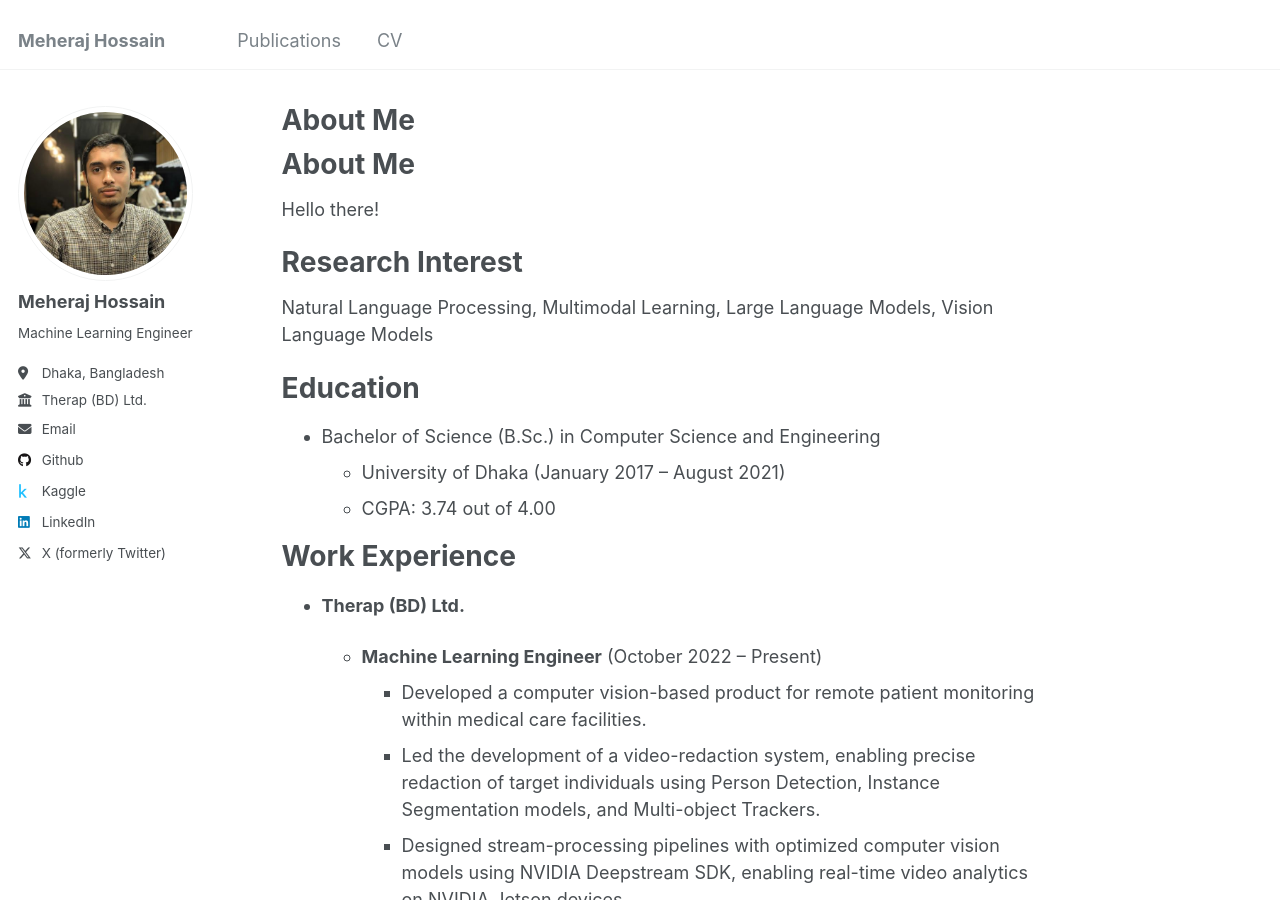
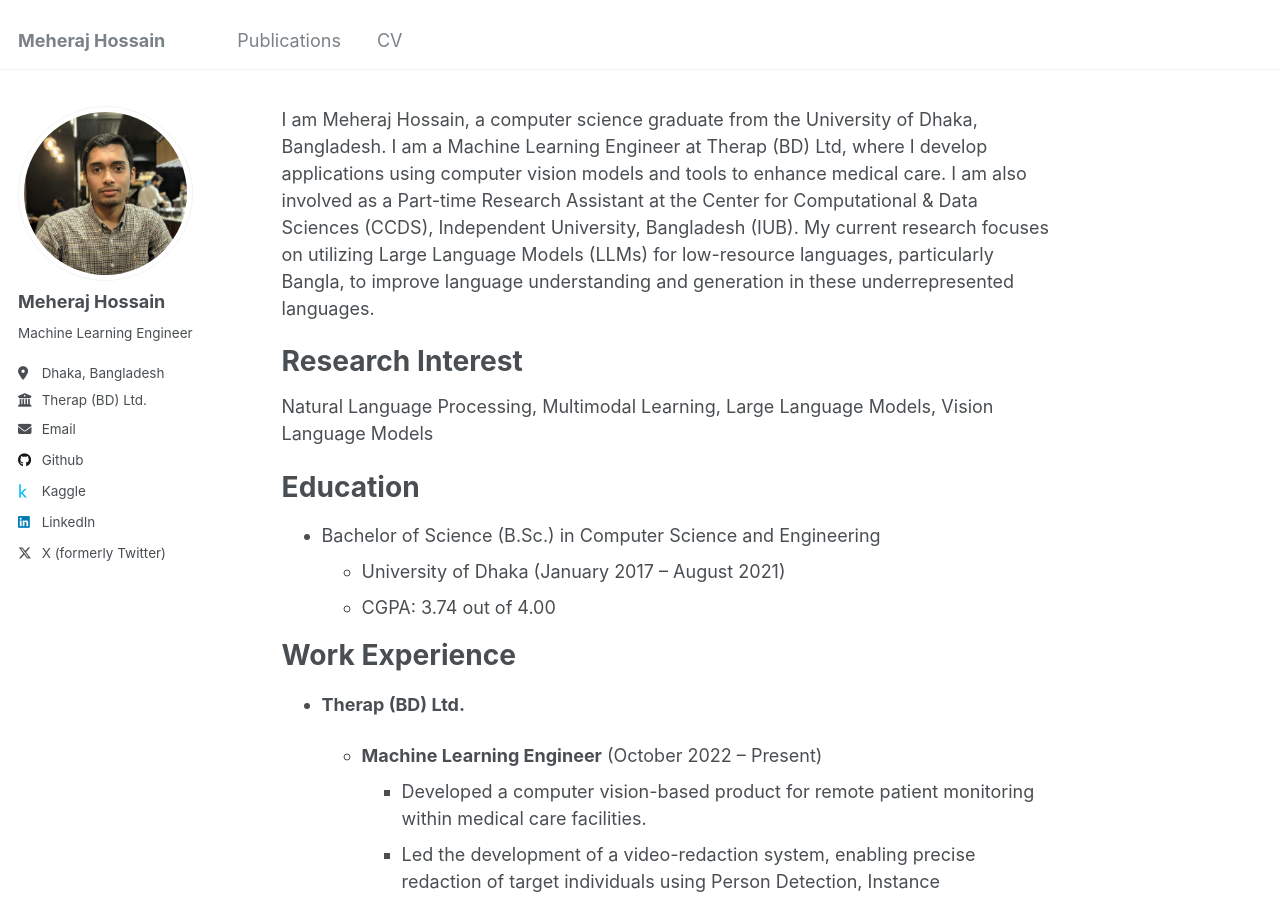
Before and after one commit to meheraj2325/meheraj2325.github.io, a Jekyll site: the page built from _pages/about.md, in a window 1280 px wide and 900 px high. Built offline with Jekyll 4.4.1, drawn with Linux system fonts in a browser that asks for light colours; our own code applies the rules of GitHub Pages for plain Markdown files.

Commit message:
refactor

```diff
--- a/_pages/about.md
+++ b/_pages/about.md
@@ -7,10 +7,7 @@ redirect_from:
   - /about.html
 ---
 
-About Me
-======
-
-Hello there!
+I am Meheraj Hossain, a computer science graduate from the University of Dhaka, Bangladesh. I am a Machine Learning Engineer at Therap (BD) Ltd, where I develop applications using computer vision models and tools to enhance medical care. I am also involved as a Part-time Research Assistant at the Center for Computational & Data Sciences (CCDS), Independent University, Bangladesh (IUB). My current research focuses on utilizing Large Language Models (LLMs) for low-resource languages, particularly Bangla, to improve language understanding and generation in these underrepresented languages.
 
 Research Interest
 ======
```
